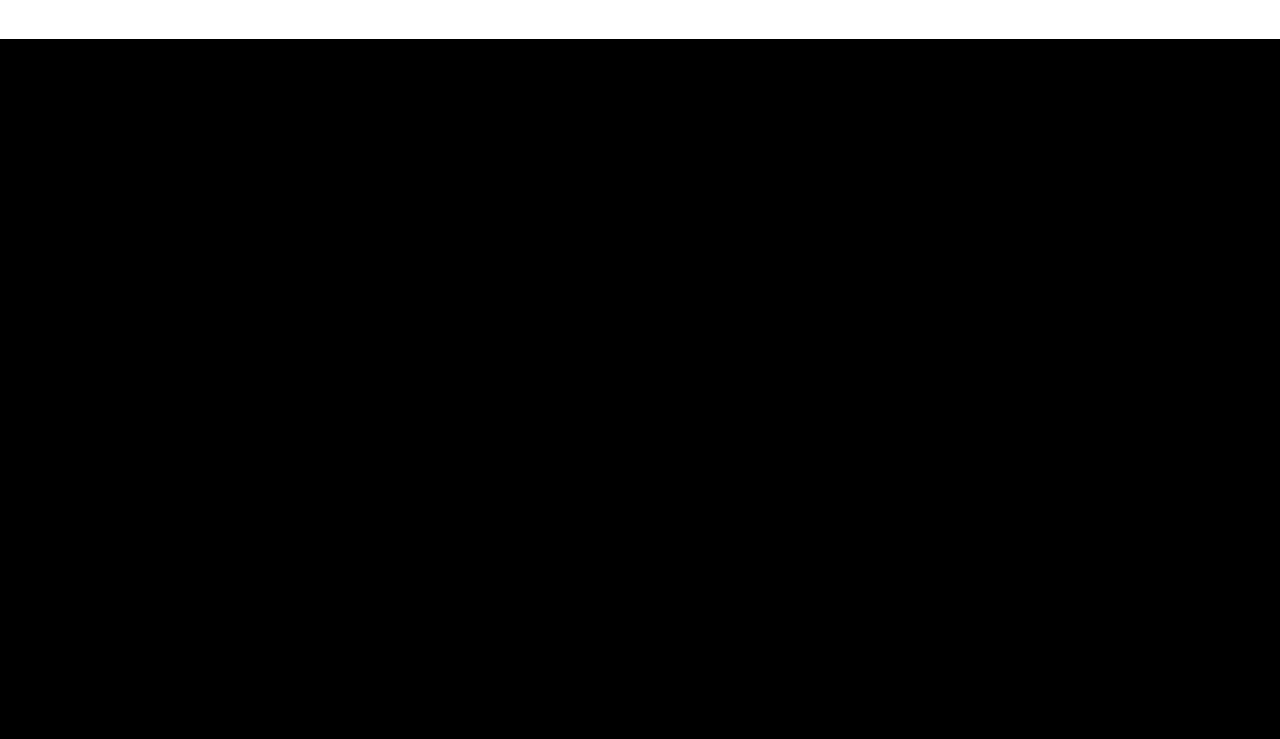
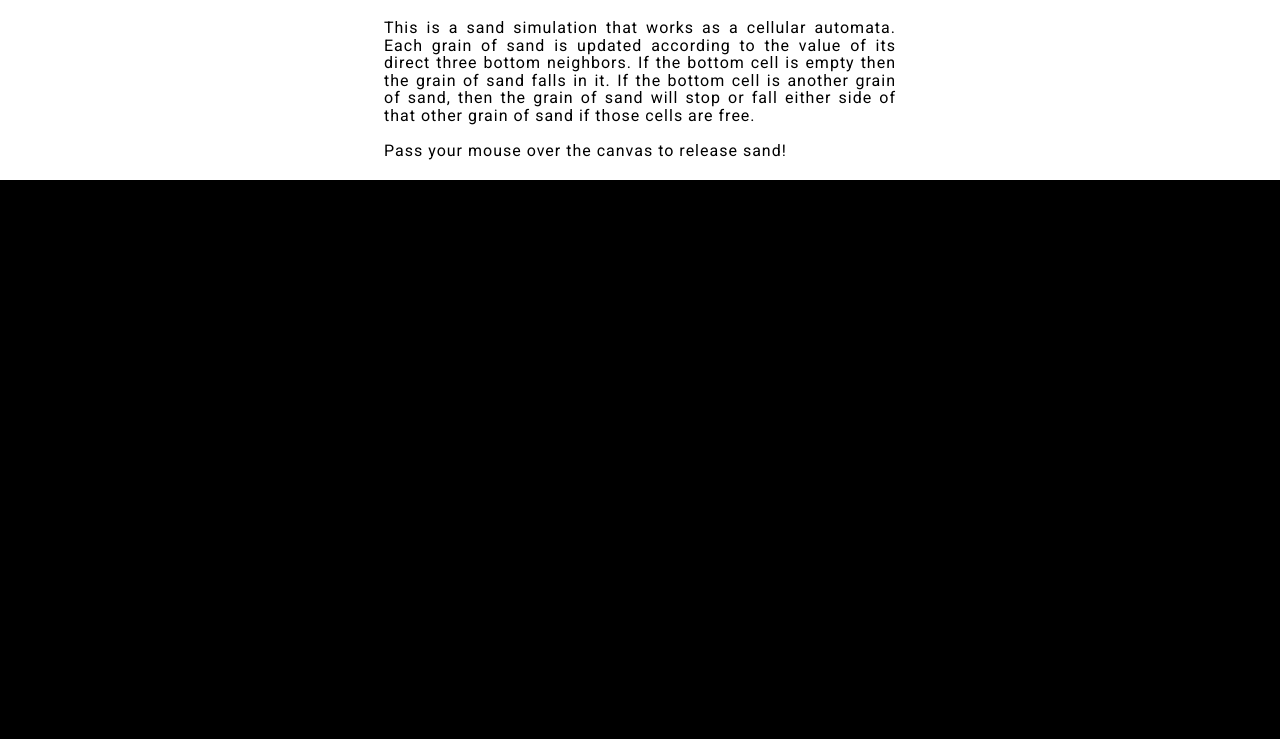
Before and after one commit to OmarAflak/OmarAflak.github.io, a plain HTML site: page sketches/sand/sand.html in a window 1280 px wide. Shown: the part 61-800 px from the top of the page. Drawn offline with Linux system fonts and the light colour scheme.

Commit message:
add sand description

```diff
--- a/sketches/sand/sand.html
+++ b/sketches/sand/sand.html
@@ -7,6 +7,14 @@
             <h1 id="title">Sand</h1>
         </header>
         <div id="container">
+            <div class="text container">
+                <span class="text">
+                    This is a sand simulation that works as a cellular automata. Each grain of sand is updated according to the value of its direct three bottom neighbors.
+                    If the bottom cell is empty then the grain of sand falls in it. If the bottom cell is another grain of sand, then the grain of sand will stop or fall either side of that other grain of sand if those cells are free.
+                </span>
+                <br>
+                <span>Pass your mouse over the canvas to release sand!</span>
+            </div>
             <canvas id="canvas"></canvas>
         </div>
         <script src="../../template/utils.js"></script>
--- a/sketches/sand/sand.js
+++ b/sketches/sand/sand.js
@@ -4,7 +4,6 @@ const size = 5
 const height = HEIGHT / size
 const width = WIDTH / size
 const grid = Array.from(Array(height), () => Array(width).fill(0))
-const rect = canvas.getBoundingClientRect();
 
 hsl = (h, s, l) => `hsl(${h}, ${s}%, ${l}%)`
 
@@ -62,6 +61,7 @@ update = () => {
 
 let hue = 0
 document.onmousemove = (event) => {
+    const rect = canvas.getBoundingClientRect();
     const r = Math.floor((event.clientY - rect.top) / size)
     const c = Math.floor((event.clientX - rect.left) / size)
     for (let i=-2; i<3; i++) {
```
Also changed, not shown: index.html (+2 -2 lines).
